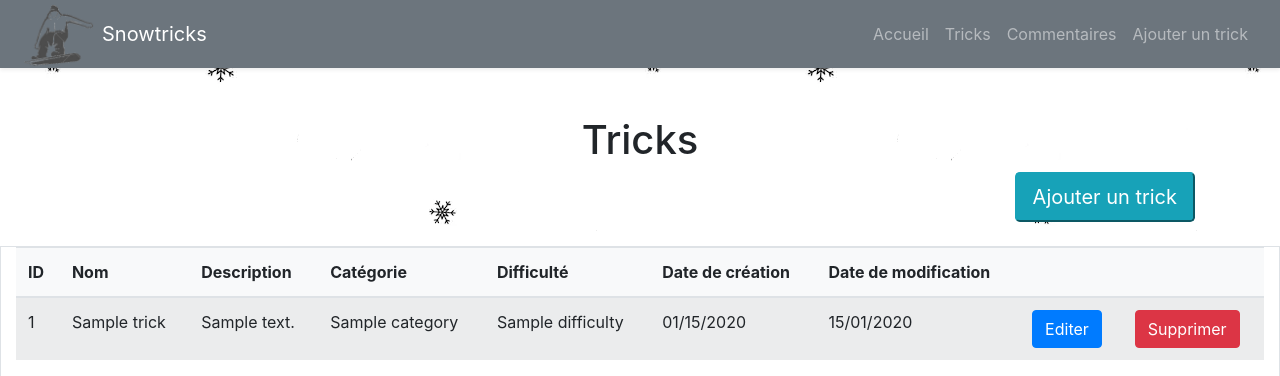
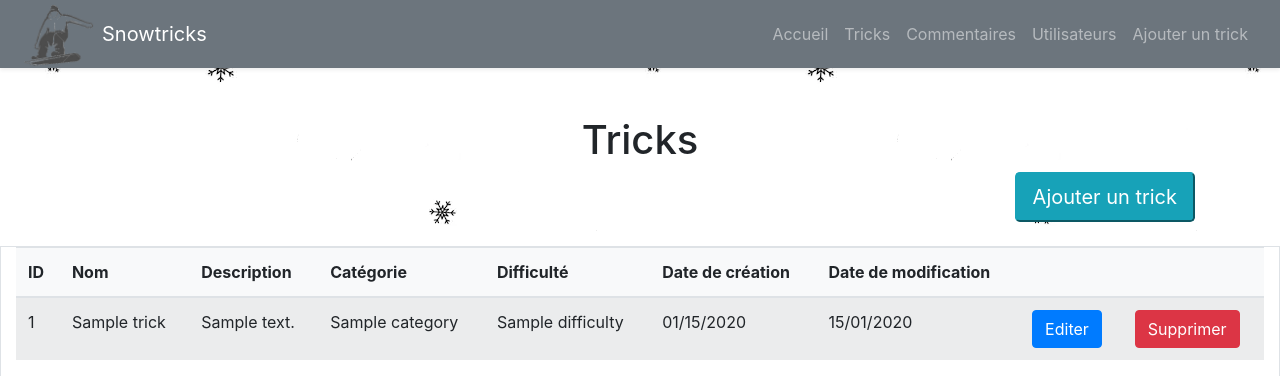
Before and after one commit to TomCampion/SnowTricks, a Symfony app: template templates/backend/tricks.twig in a window 1280 px wide. Shown: the top 376 px of the page. Run offline with Twig, Linux system fonts and the light colour scheme; the template is opened without the code that fills it: most values are stand-ins (such as "Sample title", 1, 10 or a date in 2020); some libraries are stand-ins or nearby versions.

Commit message:
add users management link in admin layout

```diff
--- a/templates/base.admin.html.twig
+++ b/templates/base.admin.html.twig
@@ -31,6 +31,9 @@
                 <a class="nav-link" href="{{ path('admin_comments') }}">Commentaires</a>
             </li>
             <li class="nav-item">
+                <a class="nav-link" href="{{ path('admin_users') }}">Utilisateurs</a>
+            </li>
+            <li class="nav-item">
                 <a class="nav-link" href="{{ path('add_trick') }}">Ajouter un trick</a>
             </li>
         </ul>
```
